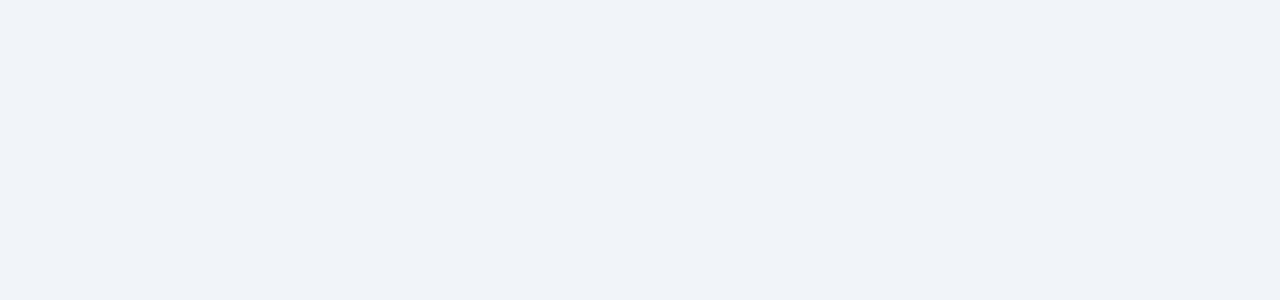
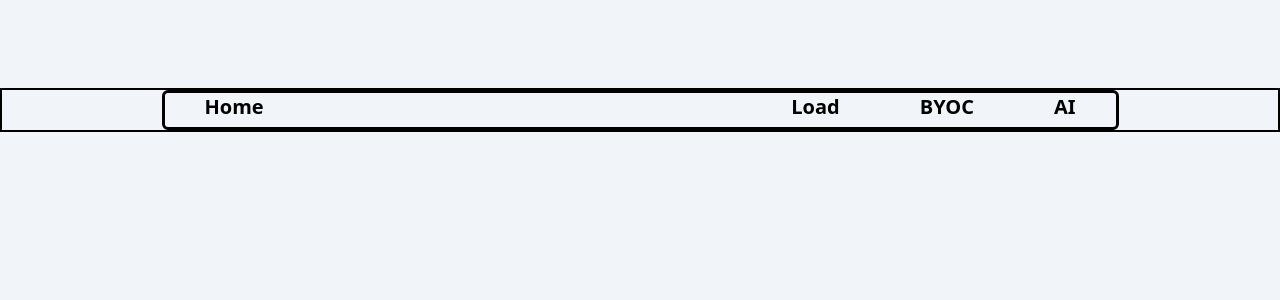
Before and after one commit to ChavezJuanC/IndexCardsWebApp, a React (Vite) app: page /edit-cards/home in a window 1280 px wide. Before the commit this address had no page. Shown: the top 300 px of the page. Built offline with nearby package versions, Linux system fonts and the light colour scheme.

Commit message:
Created Routing for Edit Cards route and started implementing project structure for section

```diff
--- a/src/App.tsx
+++ b/src/App.tsx
@@ -1,12 +1,14 @@
 import "./App.css";
 import { BrowserRouter as Router, Routes, Route } from "react-router-dom";
 import Home from "./assets/MainRoutes/Home";
+import CardEditorHome from "./assets/MainRoutes/CardEditorHome";
 
 function App() {
     return (
         <Router>
             <Routes>
                 <Route path="/" element={<Home />} />
+                <Route path="/edit-cards/home" element={<CardEditorHome />} />
             </Routes>
         </Router>
     );
--- /dev/null
+++ b/src/assets/Components/CardEditorHomeComponents/CardEditorTopMenu.tsx
@@ -0,0 +1,31 @@
+import { useNavigate } from "react-router-dom";
+
+function CardEditorTopMenu() {
+    const navigate = useNavigate();
+
+    return (
+        <div>
+            <div className="flex flex-row justify-between border-black border-3 h-10 rounded-md">
+                <div
+                    className="hover:cursor-pointer mx-10 text-xl font-semibold"
+                    onClick={() => navigate("/")}
+                >
+                    Home
+                </div>
+                <div className="flex flex-row justify-between">
+                    <div className="hover:cursor-pointer mx-10 text-xl font-semibold">
+                        Load
+                    </div>
+                    <div className="hover:cursor-pointer mx-10 text-xl font-semibold">
+                        BYOC
+                    </div>
+                    <div className="hover:cursor-pointer mx-10 text-xl font-semibold">
+                        AI
+                    </div>
+                </div>
+            </div>
+        </div>
+    );
+}
+
+export default CardEditorTopMenu;
--- /dev/null
+++ b/src/assets/Components/CardEditorHomeComponents/CardLogs.tsx
@@ -0,0 +1,5 @@
+function CardLogs() {
+    return <div></div>;
+}
+
+export default CardLogs;
--- /dev/null
+++ b/src/assets/Components/CardEditorHomeComponents/NewCardForm.tsx
@@ -0,0 +1,5 @@
+function NewCardForm() {
+    return <div></div>;
+}
+
+export default NewCardForm;
--- a/src/assets/Components/HomeComponents/HomeTopMenu.tsx
+++ b/src/assets/Components/HomeComponents/HomeTopMenu.tsx
@@ -1,8 +1,11 @@
+import { useNavigate } from "react-router-dom";
+
 function HomeTopMenu() {
+    const navigate = useNavigate();
     return (
         <div className="flex flex-row justify-between border-black border-3 h-10 rounded-md">
             <div
-                onClick={() => console.log("Clicked")}
+                onClick={() => navigate("/edit-cards/home")}
                 className="hover:cursor-pointer mx-20 text-xl font-semibold"
             >
                 Edit Cards
--- a/src/assets/Components/HomeComponents/IndexCard.tsx
+++ b/src/assets/Components/HomeComponents/IndexCard.tsx
@@ -16,16 +16,17 @@ function IndexCard({ question, answer }: IndexCardProps) {
 
     return (
         <div className="flex flex-col h-full">
+            {/* Top section (Question) */}
             <div className="flex-grow-[3] overflow-auto p-2">{question}</div>
             <hr />
-            {/*This section should show a "show" button to reveal answer*/}
-            <div className="flex-grow-[1] overflow-auto p-2">
+            {/* Bottom section (Answer or Show Button) */}
+            <div className="flex-grow-[1] min-h-[100px] overflow-auto p-2 flex justify-center items-center">
                 {showAnswer ? (
-                    answer
+                    <div className="overflow-auto h-full w-full">{answer}</div>
                 ) : (
                     <div
                         onClick={handleShowAnswer}
-                        className="border-2 border-black h-10 w-30 flex justify-center items-center mx-auto mt-10 rounded-md
+                        className="border-2 border-black h-10 w-30 flex justify-center items-center rounded-md
                         hover:cursor-pointer"
                     >
                         Show Answer
--- /dev/null
+++ b/src/assets/MainRoutes/CardEditorHome.tsx
@@ -0,0 +1,16 @@
+import CardEditorTopMenu from "../Components/CardEditorHomeComponents/CardEditorTopMenu";
+
+function CardEditorHome() {
+    return (
+        <>
+            <div className="hidden xl:flex flex-col mt-22 h-full border-2 border-black">
+                <div className="mx-auto w-3/4">
+                    <CardEditorTopMenu />
+                </div>
+            </div>
+            <div className="block xl:hidden">Please Extend Browser Size</div>
+        </>
+    );
+}
+
+export default CardEditorHome;
```
